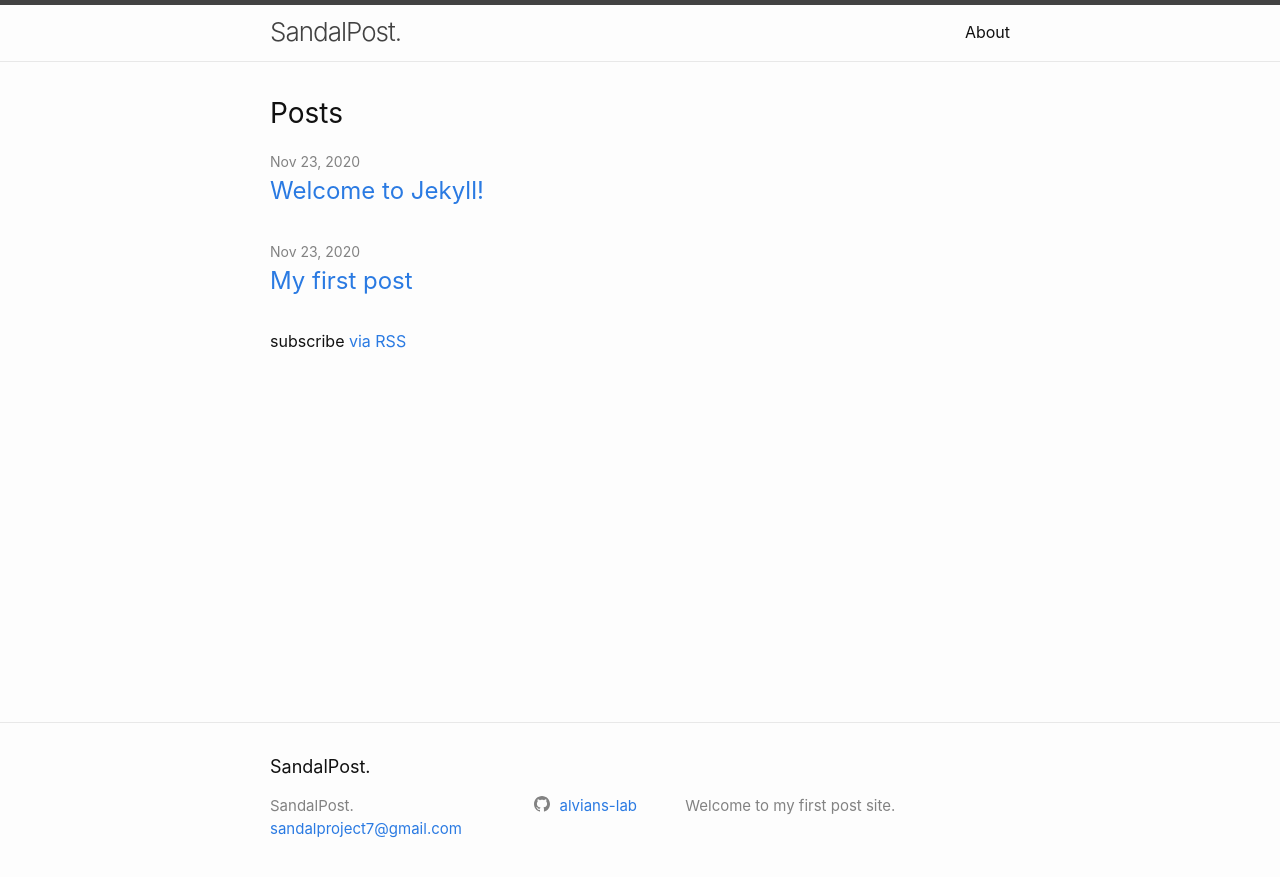
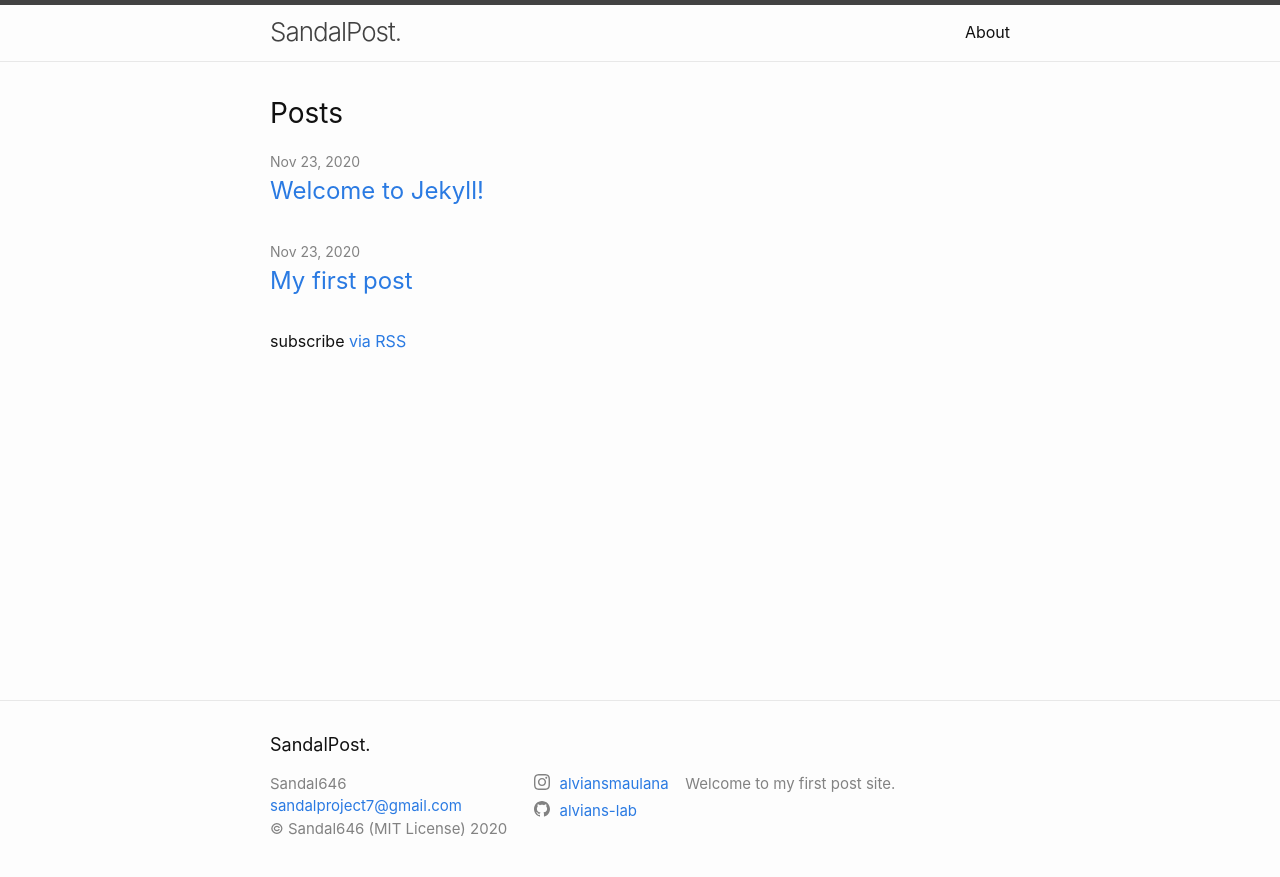
Before and after one commit to alvians-lab/sandalpost, a Jekyll site: the page built from index.markdown, in a window 1280 px wide. Shown: the top 877 px of the page. Built offline with Jekyll 4.4.1, drawn with Linux system fonts in a browser that asks for light colours.

Commit message:
site-branding (minor change)

```diff
--- a/_config.yml
+++ b/_config.yml
@@ -26,6 +26,12 @@ baseurl: "/sandalpost"
 url: "https://alvians-lab.github.io"
 # twitter_username: jekyllrb
 github_username:  alvians-lab
+instagram_username: alviansmaulana
+
+# Author name
+author: Sandal646
+
+copyright: Sandal646 (MIT License)
 
 # Build settings
 # Remove minima theme as it is now regular theme
--- a/_includes/footer.html
+++ b/_includes/footer.html
@@ -18,6 +18,9 @@
             {%- if site.email -%}
             <li><a class="u-email" href="mailto:{{ site.email }}">{{ site.email }}</a></li>
             {%- endif -%}
+            {%- if site.copyright -%}
+            <li>&copy; {{ site.copyright}}{{'now' | date: " %Y"}}</li>
+            {%- endif -%}
         </ul>
       </div>
 
--- a/_includes/social.html
+++ b/_includes/social.html
@@ -2,8 +2,8 @@
   {%- if site.dribbble_username -%}<li><a href="https://dribbble.com/{{ site.dribbble_username| cgi_escape | escape }}"><svg class="svg-icon"><use xlink:href="{{ '/assets/minima-social-icons.svg#dribbble' | relative_url }}"></use></svg> <span class="username">{{ site.dribbble_username| escape }}</span></a></li>{%- endif -%}
   {%- if site.facebook_username -%}<li><a href="https://www.facebook.com/{{ site.facebook_username| cgi_escape | escape }}"><svg class="svg-icon"><use xlink:href="{{ '/assets/minima-social-icons.svg#facebook' | relative_url }}"></use></svg> <span class="username">{{ site.facebook_username| escape }}</span></a></li>{%- endif -%}
   {%- if site.flickr_username -%}<li><a href="https://www.flickr.com/photos/{{ site.flickr_username| cgi_escape | escape }}"><svg class="svg-icon"><use xlink:href="{{ '/assets/minima-social-icons.svg#flickr' | relative_url }}"></use></svg> <span class="username">{{ site.flickr_username| escape }}</span></a></li>{%- endif -%}
+  {%- if site.instagram_username -%}<li><a href="https://instagram.com/{{ site.instagram_username| cgi_escape | escape }}"><svg class="svg-icon"><use xlink:href="{{ '/assets/minima-social-icons.svg#instagram' | relative_url }}"></use></svg> <span class="username">{{ site.instagram_username| escape }}</span></a></li>{%- endif -%}
   {%- if site.github_username -%}<li><a href="https://github.com/{{ site.github_username| cgi_escape | escape }}"><svg class="svg-icon"><use xlink:href="{{ '/assets/minima-social-icons.svg#github' | relative_url }}"></use></svg> <span class="username">{{ site.github_username| escape }}</span></a></li>{%- endif -%}
-  {%- if site.instagram_username -%}<li><a href="https://instagram.com/{{ site.instagram_username| cgi_escape | escape }}"><svg class="svg-icon"><use xlink:href="{{ '/assets/minima-social-icons.svg#instagram' | relative_url }}"></use></svg> <span class="username">{{ site.instagram_username| escape }}</span></a></li>{%- endif -%}
   {%- if site.linkedin_username -%}<li><a href="https://www.linkedin.com/in/{{ site.linkedin_username| cgi_escape | escape }}"><svg class="svg-icon"><use xlink:href="{{ '/assets/minima-social-icons.svg#linkedin' | relative_url }}"></use></svg> <span class="username">{{ site.linkedin_username| escape }}</span></a></li>{%- endif -%}
   {%- if site.pinterest_username -%}<li><a href="https://www.pinterest.com/{{ site.pinterest_username| cgi_escape | escape }}"><svg class="svg-icon"><use xlink:href="{{ '/assets/minima-social-icons.svg#pinterest' | relative_url }}"></use></svg> <span class="username">{{ site.pinterest_username| escape }}</span></a></li>{%- endif -%}
   {%- for mst in site.mastodon -%}{%- if mst.username and mst.instance -%}<li><a href="https://{{ mst.instance| cgi_escape | escape}}/@{{mst.username}}"><svg class="svg-icon"><use xlink:href="{{ '/assets/minima-social-icons.svg#mastodon' | relative_url }}"></use></svg> <span class="username">{{ mst.username|escape }}</span></a></li>{%- endif -%}{%- endfor -%}
```
